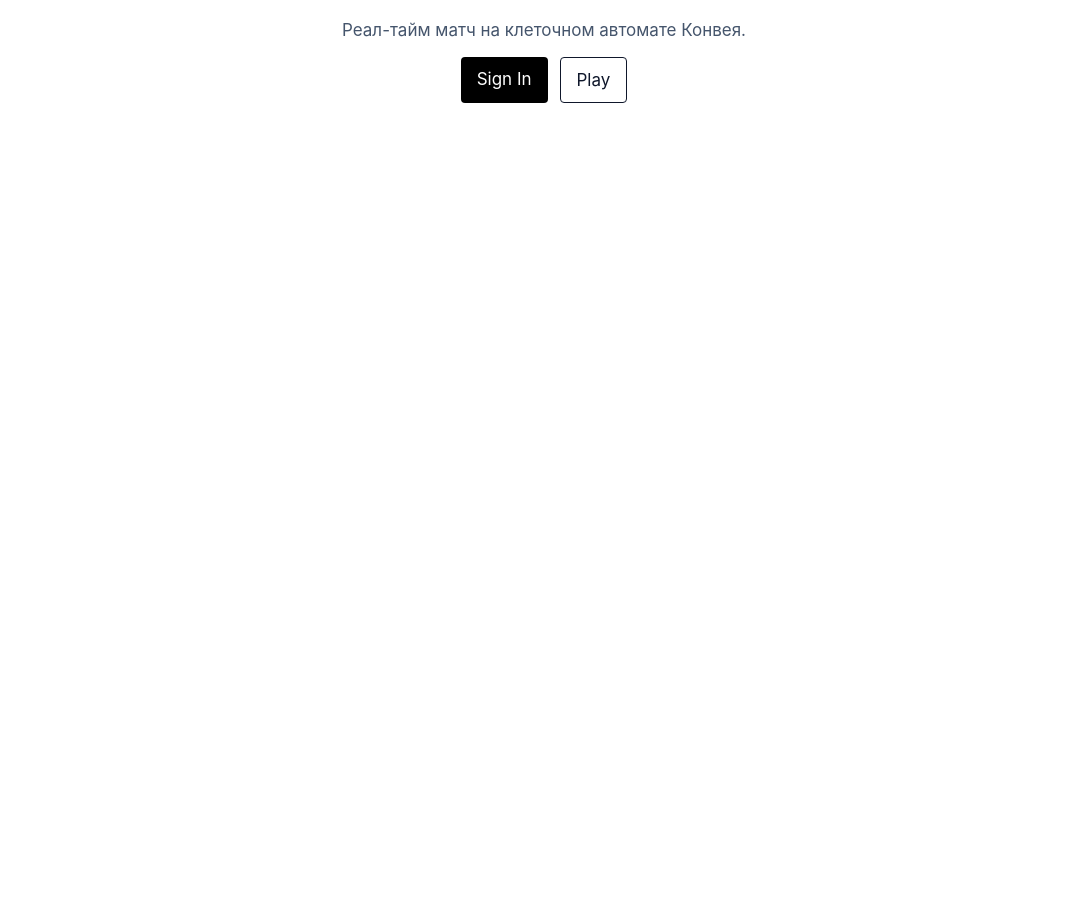
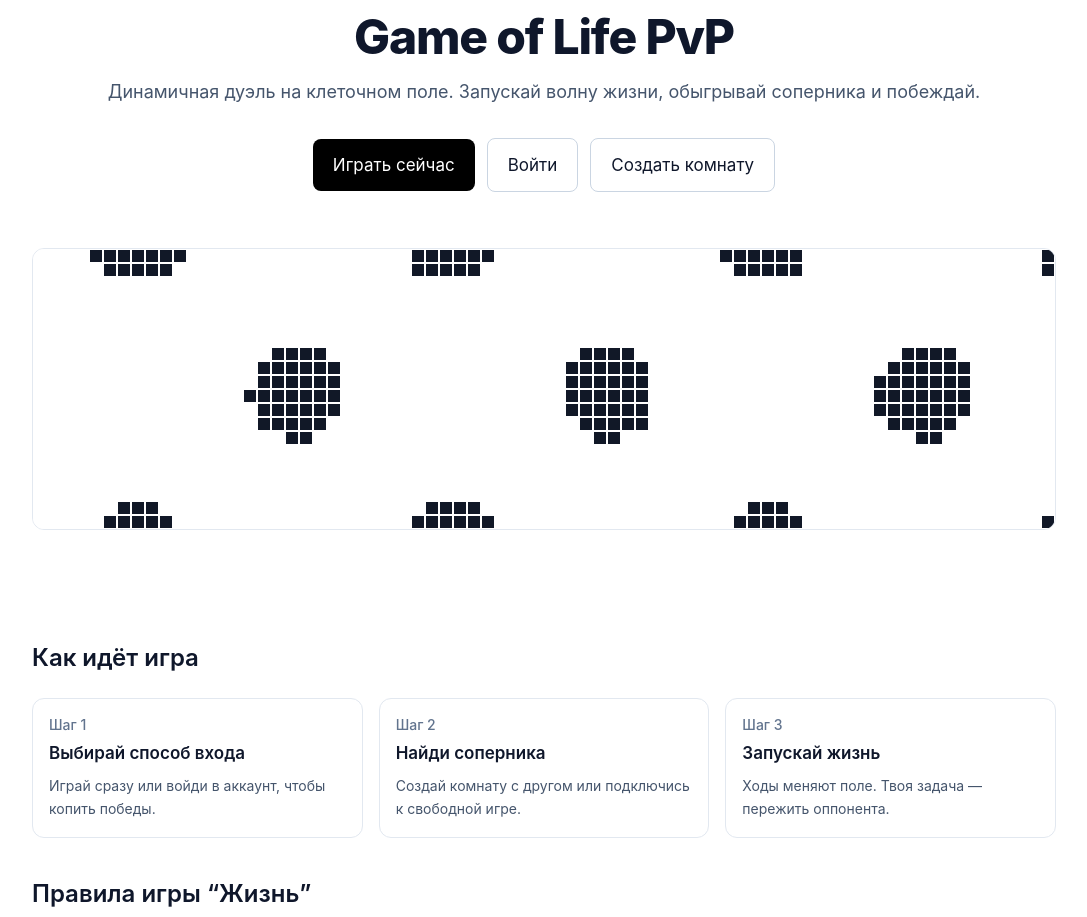
Before and after one commit to eto-a/game-of-life-pvp, a React (Vite) app: page / in a window 1280 px wide. Shown: the part 180-1097 px from the top of the page, without its empty margins (96-1183 px from the left). Before the commit the page ends 800 px from the top, so only its background shows below. Built offline with nearby package versions, Linux system fonts and the light colour scheme; no server answers.

Commit message:
Add Landing Page

```diff
--- a/src/pages/Landing.jsx
+++ b/src/pages/Landing.jsx
@@ -1,22 +1,173 @@
+import { useEffect, useRef } from "react";
 import { Link } from "react-router-dom";
 
 export default function Landing() {
+  const canvasRef = useRef(null);
+
+
+  useEffect(() => {
+    const canvas = canvasRef.current;
+    if (!canvas) return;
+    const ctx = canvas.getContext("2d", { alpha: false });
+    const W = (canvas.width = canvas.offsetWidth);
+    const H = (canvas.height = 280);
+    let t = 0;
+
+    function frame() {
+      ctx.fillStyle = "#ffffff";
+      ctx.fillRect(0, 0, W, H);
+      const cell = 14;
+      for (let y = 0; y < H; y += cell) {
+        for (let x = 0; x < W; x += cell) {
+          const v = Math.sin((x + t) * 0.02) * Math.cos((y - t) * 0.02);
+          if (v > 0.6) {
+            ctx.fillStyle = "#111827";
+            ctx.fillRect(x + 1, y + 1, cell - 2, cell - 2);
+          }
+        }
+      }
+      t += 2.2;
+      requestAnimationFrame(frame);
+    }
+    frame();
+  }, []);
+
+
   return (
-    <section className="grid place-items-center py-16">
-      <div className="text-center space-y-3">
-        <h1 className="text-4xl font-bold">Game of Life PvP</h1>
-        <p className="text-slate-600 dark:text-slate-400">
-          Реал-тайм матч на клеточном автомате Конвея.
-        </p>
-        <div className="flex gap-3 justify-center">
-          <Link to="/auth" className="px-4 py-2 rounded bg-black text-white">
-            Sign In
-          </Link>
-          <Link to="/lobby" className="px-4 py-2 rounded border">
-            Play
-          </Link>
+    <main className="min-h-screen bg-white text-slate-900">
+      <section className="px-6 py-20 md:py-28">
+        <div className="mx-auto max-w-5xl text-center">
+          <h1 className="text-4xl md:text-5xl font-extrabold tracking-tight">
+            Game of Life PvP
+          </h1>
+          <p className="mt-4 text-lg text-slate-600">
+            Динамичная дуэль на клеточном поле. Запускай волну жизни, обыгрывай соперника и побеждай.
+          </p>
+
+          <div className="mt-8 flex flex-wrap items-center justify-center gap-3">
+            <Link
+              to="/lobby"
+              className="px-5 py-3 rounded-lg bg-black text-white hover:opacity-90 transition"
+            >
+              Играть сейчас
+            </Link>
+            <Link
+              to="/auth"
+              className="px-5 py-3 rounded-lg border border-slate-300 hover:bg-slate-50 transition"
+            >
+              Войти
+            </Link>
+            <Link
+              to="/lobby?new=true"
+              className="px-5 py-3 rounded-lg border border-slate-300 hover:bg-slate-50 transition"
+            >
+              Создать комнату
+            </Link>
+          </div>
+
+          <div className="mt-10 md:mt-14 border border-slate-200 rounded-xl overflow-hidden">
+            <div className="relative w-full">
+              <canvas
+                ref={canvasRef}
+                className="w-full h-[280px] block"
+                aria-label="Превью поля"
+              />
+            </div>
+          </div>
         </div>
-      </div>
-    </section>
+      </section>
+
+      <section className="px-6 pb-10">
+        <div className="mx-auto max-w-5xl">
+          <h2 className="text-2xl font-semibold">Как идёт игра</h2>
+          <ol className="mt-6 grid gap-4 md:grid-cols-3">
+            <li className="rounded-xl border border-slate-200 p-4">
+              <div className="text-sm font-medium text-slate-500">Шаг 1</div>
+              <div className="mt-1 font-semibold">Выбирай способ входа</div>
+              <p className="mt-2 text-sm text-slate-600">
+                Играй сразу или войди в аккаунт, чтобы копить победы.
+              </p>
+            </li>
+            <li className="rounded-xl border border-slate-200 p-4">
+              <div className="text-sm font-medium text-slate-500">Шаг 2</div>
+              <div className="mt-1 font-semibold">Найди соперника</div>
+              <p className="mt-2 text-sm text-slate-600">
+                Создай комнату с другом или подключись к свободной игре.
+              </p>
+            </li>
+            <li className="rounded-xl border border-slate-200 p-4">
+              <div className="text-sm font-medium text-slate-500">Шаг 3</div>
+              <div className="mt-1 font-semibold">Запускай жизнь</div>
+              <p className="mt-2 text-sm text-slate-600">
+                Ходы меняют поле. Твоя задача — пережить оппонента.
+              </p>
+            </li>
+          </ol>
+        </div>
+      </section>
+
+      <section className="px-6 pb-20">
+        <div className="mx-auto max-w-5xl">
+          <h2 className="text-2xl font-semibold">Правила игры “Жизнь”</h2>
+
+          <div className="mt-6 grid gap-4 md:grid-cols-2">
+            <Rule
+              title="Поле и клетки"
+              desc="Игра идёт на клеточном поле. Каждая клетка может быть живой или пустой. Раунды сменяют друг друга автоматически."
+            />
+            <Rule
+              title="Рождение"
+              desc="Пустая клетка становится живой, если вокруг неё ровно три живые соседа."
+            />
+            <Rule
+              title="Выживание"
+              desc="Живая клетка остаётся живой, если у неё два или три живых соседа."
+            />
+            <Rule
+              title="Гибель"
+              desc="В остальных случаях живая клетка умирает (от одиночества или перенаселения)."
+            />
+            <Rule
+              title="Ход матча"
+              desc="В дуэли вы по очереди влияете на стартовую расстановку и тактику. После серии шагов система подсчитывает итог — чьи структуры выжили лучше."
+            />
+            <Rule
+              title="Победа"
+              desc="Побеждает тот, кто набирает больше очков по итогам раунда: устойчивые фигуры, выжившие клетки и контроль областей приносят преимущество."
+            />
+          </div>
+
+          <div className="mt-10 flex flex-wrap items-center gap-3">
+            <Link
+              to="/lobby"
+              className="px-5 py-3 rounded-lg bg-black text-white hover:opacity-90 transition"
+            >
+              Начать игру
+            </Link>
+            <Link
+              to="/leaderboard"
+              className="px-5 py-3 rounded-lg border border-slate-300 hover:bg-slate-50 transition"
+            >
+              Таблица лидеров
+            </Link>
+            <Link
+              to="/profile"
+              className="px-5 py-3 rounded-lg border border-slate-300 hover:bg-slate-50 transition"
+            >
+              Мой прогресс
+            </Link>
+          </div>
+        </div>
+      </section>
+    </main>
   );
 }
+
+function Rule({ title, desc }) {
+  return (
+    <div className="rounded-xl border border-slate-200 p-4">
+      <div className="font-semibold">{title}</div>
+      <p className="mt-1 text-sm text-slate-600">{desc}</p>
+    </div>
+  );
+}
```
